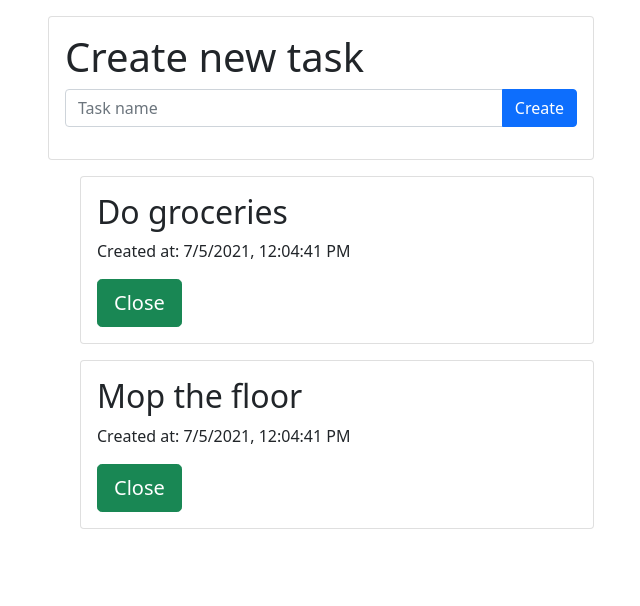
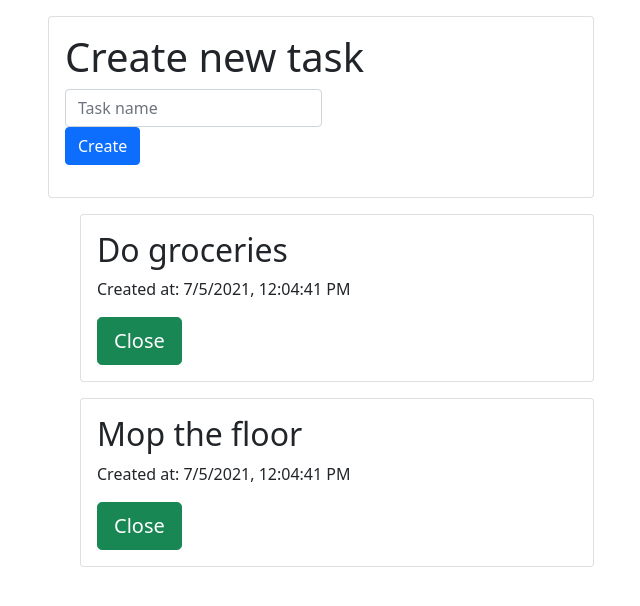
Before and after one commit to MarcinGrygierek/advanced-react-training-5-7, a React (Create React App) app in the folder todo-app/: page / in a window 1280 px wide. Shown: the top 606 px of the page, without its empty margins (34-674 px from the left). Built offline with nearby package versions, Linux system fonts and the light colour scheme.

Commit message:
Controlled input

```diff
--- a/todo-app/src/Form.tsx
+++ b/todo-app/src/Form.tsx
@@ -1,4 +1,17 @@
+import { ChangeEvent, FormEvent, useState } from "react";
+
 const Form = () => {
+    const [value, setValue] = useState<string>("");
+
+    const handleValueChange = (e: ChangeEvent<HTMLInputElement>) => {
+       setValue(e.target.value);
+    }
+
+    const handleSubmit = (e: FormEvent) => {
+        e.preventDefault();
+        console.log(value);
+    }
+
     return (
     <div className="card mt-3">
         <div className="card-body">
@@ -6,8 +19,10 @@ const Form = () => {
                 Create new task
             </h1>
             <div className="input-group mb-3">
-                <input type="text" className="form-control" placeholder="Task name" aria-label="Task name" aria-describedby="button-addon2" />
-                <button className="btn btn-primary" type="button" id="button-addon2">Create</button>
+                <form onSubmit={handleSubmit}>
+                    <input value={value} onChange={handleValueChange} type="text" className="form-control" placeholder="Task name" aria-label="Task name" aria-describedby="button-addon2" />
+                    <button className="btn btn-primary" type="submit" id="button-addon2">Create</button>
+                </form>
             </div>
         </div>
     </div>
```
